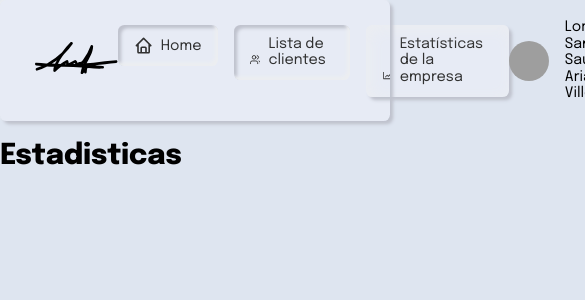
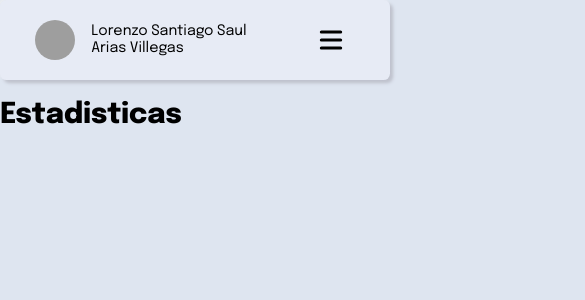
Before and after one commit to imloreno/loan_system--frontend, a React (Create React App) app: page /estadisticas in a window 390 px wide. Shown: the top 300 px of the page, 585 px wide, since content can reach past the window. Built offline with nearby package versions, Linux system fonts and the light colour scheme; grey boxes are pictures that could not be loaded.

Commit message:
Adding responsive functionality

```diff
--- a/src/presentation/components/common/Icons/index.tsx
+++ b/src/presentation/components/common/Icons/index.tsx
@@ -1,5 +1,6 @@
 import { BiHome, BiLineChart } from "react-icons/bi";
 import { FiUsers } from "react-icons/fi";
+import { HiMenu } from "react-icons/hi";
 
 interface Icon {
   className?: string;
@@ -12,6 +13,7 @@ interface IconProps extends Icon {
 const Home = (props: Icon) => <BiHome className={props.className} />;
 const Users = (props: Icon) => <FiUsers className={props.className} />;
 const Char = (props: Icon) => <BiLineChart className={props.className} />;
+const Menu = (props: Icon) => <HiMenu className={props.className} />;
 
 //Default function
 const Icons = (props: IconProps) => {
@@ -22,6 +24,8 @@ const Icons = (props: IconProps) => {
       return <Users className={props.className ?? ""} />;
     case "char":
       return <Char className={props.className ?? ""} />;
+    case "menu":
+      return <Menu className={props.className ?? ""} />;
     default:
       return <Home />;
   }
--- a/src/presentation/components/layout/Menu/Header.styled.tsx
+++ b/src/presentation/components/layout/Menu/Header.styled.tsx
@@ -11,15 +11,21 @@ const StyledHeader = styled.header`
   display: flex;
   justify-content: space-between;
   align-items: center;
-  padding: 1.2rem 2.2rem;
-  height: fit-content;
+  padding-right: 2.2rem;
+  padding-left: 2.2rem;
+  height: 5rem;
   background-color: ${theme.primary};
+  user-select: none;
   z-index: 5;
 
-  & .logo {
+  .logo {
     svg {
       fill: black;
     }
+  }
+
+  .burguer-menu {
+    display: none;
   }
 
   & nav {
@@ -30,6 +36,53 @@ const StyledHeader = styled.header`
       padding: 0;
     }
   }
+
+  @media only screen and (max-width: 1000px) {
+    flex-direction: row-reverse;
+
+    nav {
+      transition: all 0.2s;
+      position: fixed;
+      left: 0;
+      width: 100%;
+      height: 100%;
+      top: 0;
+      top: 5rem;
+      background-color: #c5cada;
+      backdrop-filter: blur(0.1rem);
+      padding: 2rem;
+      box-sizing: border-box;
+      opacity: 0;
+      pointer-events: none;
+
+      ul {
+        flex-direction: column;
+        li {
+          width: 100%;
+        }
+      }
+
+      &.open {
+        opacity: 1;
+        pointer-events: all;
+      }
+    }
+
+    .burguer-menu {
+      display: flex;
+      align-items: center;
+      position: relative;
+      padding: 0.5rem;
+      padding-left: 0;
+      height: fit-content;
+      font-size: 2rem;
+      cursor: pointer;
+    }
+
+    .logo {
+      display: none;
+    }
+  }
 `;
 
 export default StyledHeader;
--- /dev/null
+++ b/src/presentation/components/layout/Menu/MenuIcon/index.tsx
@@ -0,0 +1,16 @@
+import Icons from "presentation/components/common/Icons";
+
+interface IProps {
+  onClick: () => any;
+}
+
+const MenuIcon = (props: IProps) => {
+  const { onClick } = props;
+  return (
+    <div className="burguer-menu" onClick={onClick}>
+      <Icons type="menu" />
+    </div>
+  );
+};
+
+export default MenuIcon;
--- a/src/presentation/components/layout/Menu/index.tsx
+++ b/src/presentation/components/layout/Menu/index.tsx
@@ -1,7 +1,9 @@
 import Icons from "presentation/components/common/Icons";
+import { useState } from "react";
 import StyledHeader from "./Header.styled";
 import Link from "./Link.styled";
 import Logo from "./Logo";
+import MenuIcon from "./MenuIcon";
 import Profile from "./Profile";
 
 interface Route {
@@ -29,15 +31,20 @@ const ROUTES = [
 ];
 
 const Menu = () => {
+  const [isOpen, setIsOpen] = useState(false);
+
+  const handleOpen = () => setIsOpen((isOpen) => !isOpen);
+
   return (
     <StyledHeader>
       <div className="logo">
         <Logo />
       </div>
-      <nav>
+      <MenuIcon onClick={handleOpen} />
+      <nav className={isOpen ? "open" : ""}>
         <ul>
           {ROUTES.map((route: Route, index: number) => (
-            <li key={index}>
+            <li key={index} onClick={handleOpen}>
               <Link to={route.path}>
                 <Icons type={route.icon} className="menu-icon" />
                 {route.name}
--- a/src/presentation/styles/mixins/Borders.ts
+++ b/src/presentation/styles/mixins/Borders.ts
@@ -17,7 +17,7 @@ const BorderAbove = (props: Theme, trigger = "empty") => css`
     width: 100%;
     height: 100%;
     border-radius: 0.4rem;
-    transition: opacity 0.3s;
+    transition: opacity 0.5s;
     pointer-events: none;
   }
 
@@ -54,7 +54,7 @@ const BorderBelow = (props: Theme, trigger = "empty") => css`
     width: 100%;
     height: 100%;
     border-radius: 0.4rem;
-    transition: opacity 0.3s;
+    transition: opacity 0.5s;
     pointer-events: none;
   }
 
```
